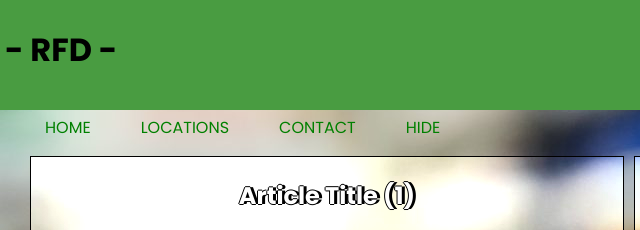
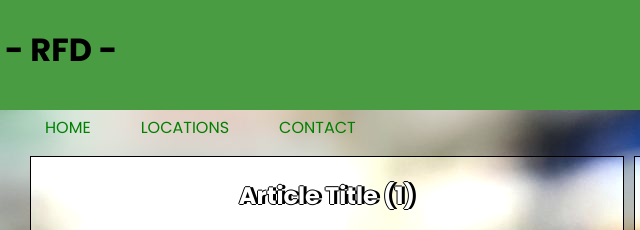
Before and after one commit to simwhiteside/RFD, a plain HTML site: page index.html in a window 1280 px wide. Shown: the top 230 px of the page, 0-640 px from the left. Drawn offline with Linux system fonts and the light colour scheme.

Commit message:
Update index.html
s

```diff
--- a/index.html
+++ b/index.html
@@ -17,7 +17,6 @@
 			<ul><a href="#">Home</a></ul>
 			<ul><a href="#">Locations</a></ul>
 			<ul><a href="#">Contact</a></ul>
-			<ul class="hide"><a href="#">hide</a></ul>
 		</li>
 		<div class="contentwrap">
 			<article>
```
